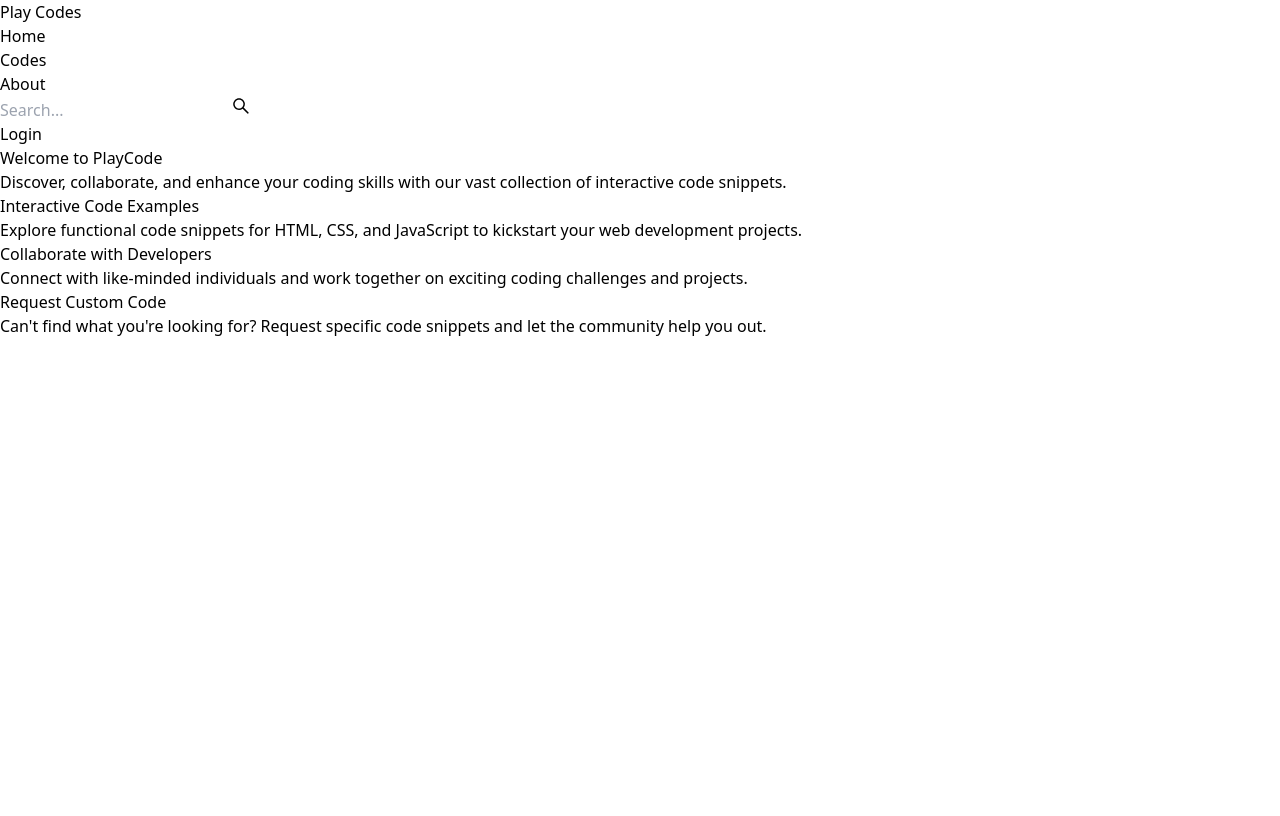
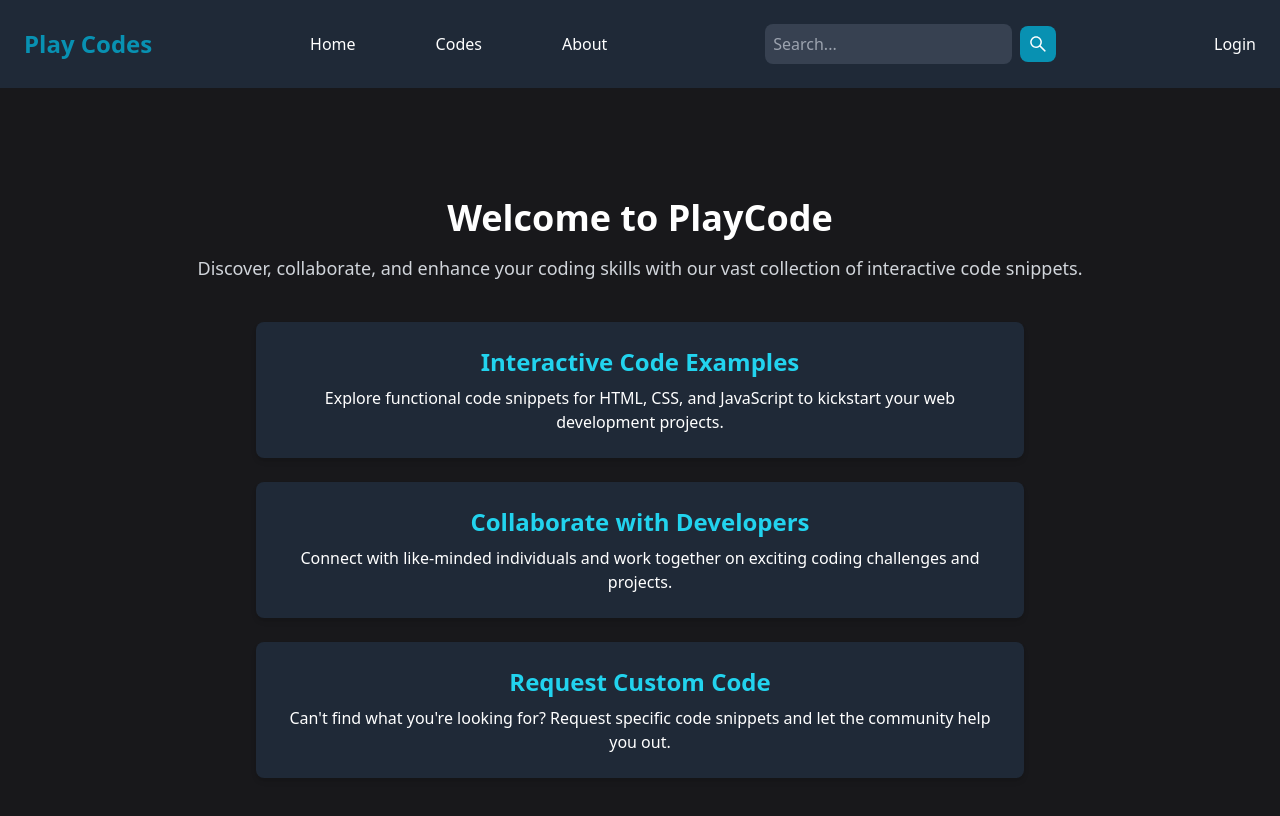
Before and after one commit to Shivangi917/Play-Codes, a React (Vite) app: page / in a window 1280 px wide. Shown: the top 816 px of the page. Built offline with nearby package versions, Linux system fonts and the light colour scheme.

Commit message:
tailwind syntax changed

```diff
--- a/tailwind.config.js
+++ b/tailwind.config.js
@@ -1,5 +1,8 @@
 export default {
-  content: ['./src/**/*.{html,js}'],
+  content: [
+      './index.html',
+      './src/**/*.{html,js,jsx,ts,tsx}', // Adjust paths based on your file structure
+  ],
   theme: {
       extend: {},
   },
```
